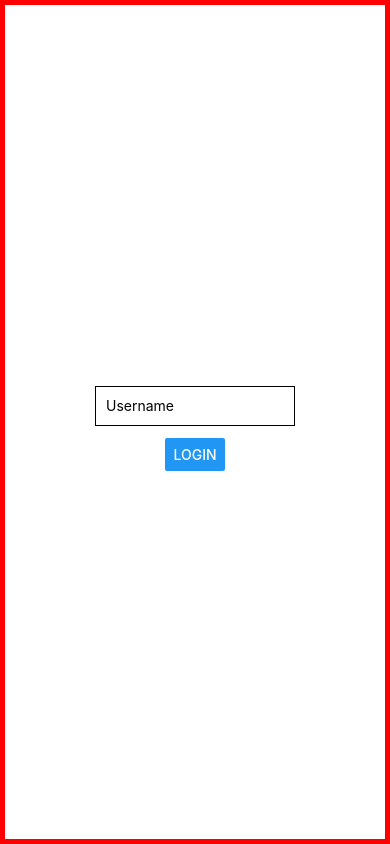
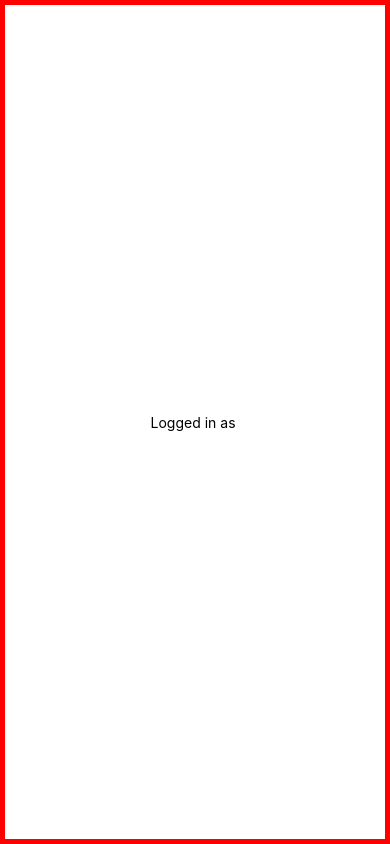
Before and after one commit to dvptl68/middleman, a React Native app: screen / in a window 390 px wide. Both pictures are taken after a click on the button "LOGIN". Built offline with nearby package versions, Linux system fonts and the light colour scheme.

Commit message:
Complete login logic

```diff
--- a/src/Login.js
+++ b/src/Login.js
@@ -1,22 +1,23 @@
 import React, { useState } from 'react';
-import { View, TextInput, Button, StyleSheet } from 'react-native';
+import { View, Text, TextInput, Button, StyleSheet } from 'react-native';
 
 const Login = () => {
   const [username, setUsername] = useState('');
-  return (
-    <>
+  const [isLoggedIn, setIsLoggedIn] = useState(false);
+  return isLoggedIn ? (
+    <View style={styles.container}>
+      <Text>Logged in as {username}</Text>
+    </View>
+  ) : (
     <View style={styles.container}>
       <TextInput
         style={styles.input}
         onChangeText={setUsername}
         value={username}
-          placeholder='Username'
+        placeholder="Username"
       />
-        <Button
-          title='login'
-        />
+      <Button title="login" onPress={() => setIsLoggedIn(true)} />
     </View>
-    </>
   );
 };
 
@@ -34,7 +35,7 @@ const styles = StyleSheet.create({
     margin: 12,
     borderWidth: 1,
     padding: 10,
-  }
+  },
 });
 
 export default Login;
```
Lines whose indentation alone changed are shown as unchanged.
